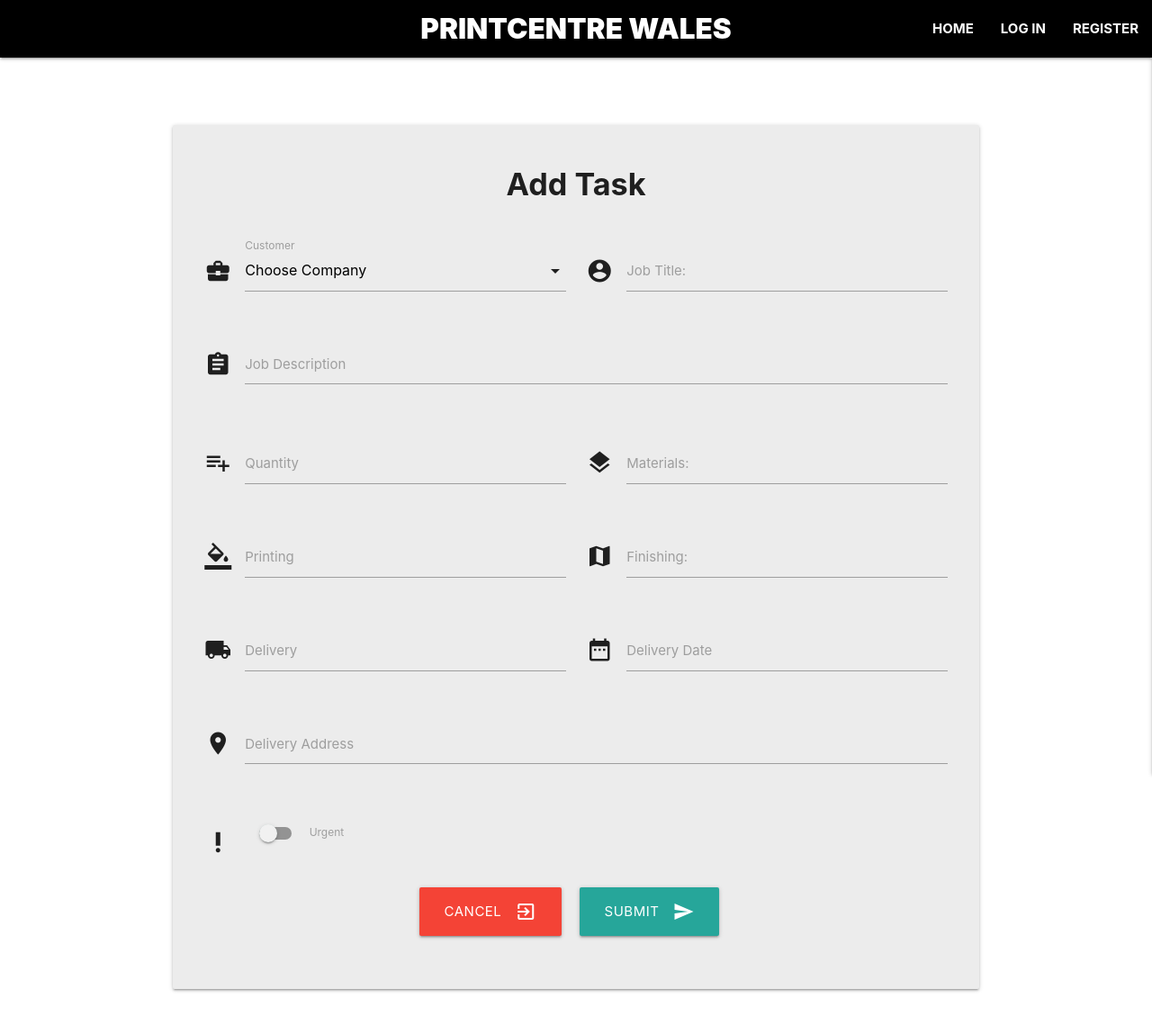
After one commit to DuggyL/printcentre-workflowmanager-resubmission, a Flask app: template workflowmanager/templates/add_task.html in a window 1280 px wide. The commit adds this page. Shown: the whole page at 90% size. Run offline with Flask 2, Linux system fonts and the light colour scheme; the template is opened without the code that fills it, so the values that code supplies are empty.

Commit message:
Setting up add task functionality and page

```diff
--- /dev/null
+++ b/workflowmanager/templates/add_task.html
@@ -0,0 +1,115 @@
+{% extends "base.html" %}
+{% block content %}
+
+    <div class="row card-panel">
+        <h4 class="center-align">Add Task</h4>
+        <form class="col s12" method="POST" action="{{ url_for('add_task') }}">
+            <!-- Company and customer name fields -->
+            <div class="row">
+                <div class="input-field col s6">
+                    <i class="material-icons prefix">business_center</i>
+                    <select id="company_name" name="company_name" class="validate" required>
+                        <option disabled selected>Choose Company</option>
+                        {% for customer in customers %}
+                            <option value="{{ customer.company_name }}">{{ customer.company_name }}</option>
+                        {% endfor %}
+                    </select>
+                    <label for="company_name">Customer</label>
+                </div>
+                <div class="input-field col s6">
+                    <i class="material-icons prefix">account_circle</i>
+                    <input id="job_title" name="job_title"
+                        minlength="5" maxlength="30" type="text" class="validate" required>
+                    <label for="job_title">Job Title:</label>
+                </div>
+            </div>
+            <!-- Job description fields -->
+            <div class="row">
+                <div class="input-field col s12">
+                    <i class="material-icons prefix">assignment</i>
+                    <textarea id="job_description" name="job_description" class="materialize-textarea"
+                        minlength="5" maxlength="100" required></textarea>
+                    <label for="job_description">Job Description</label>
+                </div>
+            </div>
+            <!-- Quantity and materials fields -->
+            <div class="row">
+                <div class="input-field col s6">
+                    <i class="material-icons prefix">playlist_add</i>
+                    <input id="quantity" name="quantity" pattern="^[0-9]{1,10}$"
+                        minlength="1" maxlength="10" type="text" class="validate" required>
+                    <label for="quantity">Quantity</label>
+                 </div>
+                <div class="input-field col s6">
+                    <i class="material-icons prefix">layers</i>
+                    <input id="materials" name="materials"
+                        minlength="3" maxlength="30" type="text" class="validate" required>
+                    <label for="materials">Materials:</label>
+                </div>
+            </div>
+            <!-- Printing and finishing fields -->
+            <div class="row">
+                <div class="input-field col s6">
+                    <i class="material-icons prefix">format_color_fill</i>
+                    <input id="printing" name="printing"
+                        minlength="5" maxlength="30" type="text" class="validate" required>
+                    <label for="printing">Printing</label>
+                </div>
+                <div class="input-field col s6">
+                    <i class="material-icons prefix">map</i>
+                    <input id="finishing" name="finishing"
+                        minlength="5" maxlength="30" type="text" class="validate" required>
+                    <label for="finishing">Finishing:</label>
+                </div>
+            </div>
+            <!-- Delivery method and delivery date fields -->
+            <div class="row">
+                <div class="input-field col s6">
+                    <i class="material-icons prefix">local_shipping</i>
+                    <input id="delivery" name="delivery"
+                        minlength="5" maxlength="30" type="text" class="validate" required>
+                    <label for="delivery">Delivery</label>
+                </div>
+                <div class="input-field col s6">
+                    <i class="material-icons prefix">date_range</i>
+                    <input id="delivery_date" name="delivery_date" type="text" class="datepicker validate" required>
+                    <label for="delivery_date">Delivery Date</label>
+                </div>
+            </div>
+            <!-- Delivery address fields -->
+            <div class="row">
+                <div class="input-field col s12">
+                    <i class="material-icons prefix">room</i>
+                    <textarea id="delivery_address" name="delivery_address" class="materialize-textarea"
+                        minlength="5" maxlength="100" required></textarea>
+                    <label for="delivery_address">Delivery Address</label>
+                </div>
+            </div>
+            <!-- Urgent switch -->
+            <div class="row">
+                <div class="input-field col s6">
+                    <div class="switch">
+                        <i class="material-icons prefix">priority_high</i>
+                        <label for="urgent">
+                            <input type="checkbox" id="urgent" name="urgent">
+                            <span class="lever"></span>
+                            Urgent
+                        </label>
+                    </div>
+                </div>
+            </div>
+            <!-- Submit and cancel buttons -->
+            <div class="row">
+                <div class="col s12 center-align">
+                    <a href="{{ url_for('get_tasks') }}" class="btn-large red text-shadow">Cancel
+                        <i class="material-icons right">exit_to_app</i>
+                    </a>
+                    <button class="btn-large waves-effect waves-light" type="submit">Submit
+                        <i class="material-icons right">send</i>
+                    </button>
+                </div>
+            </div>
+        </form>
+    </div>
+
+{% endblock %}
--- a/workflowmanager/templates/base.html
+++ b/workflowmanager/templates/base.html
@@ -22,7 +22,7 @@
 					<li><a href="{{ url_for('get_tasks') }}">Home</a></li>
                     {% if session.user %}
                         <li><a href="#">Profile</a></li>
-                        <li><a href="#">Add Task</a></li>
+                        <li><a href="{{ url_for('add_task') }}">Add Task</a></li>
                         <li><a href="#">Customers</a></li>
                         <li><a href="#">Log Out</a></li>
                     {% else %}
@@ -39,7 +39,7 @@
             <li><a href="#">Home</a></li>
             {% if session.user %}
                 <li><a href="#">Profile</a></li>
-                <li><a href="#">Add Task</a></li>
+                <li><a href="{{ url_for('add_task') }}">Add Task</a></li>
                 <li><a href="#">Customers</a></li>
                 <li><a href="#">Log Out</a></li>
             {% else %}
```
Also changed, not shown: workflowmanager/routes.py (+24 -0 lines).
